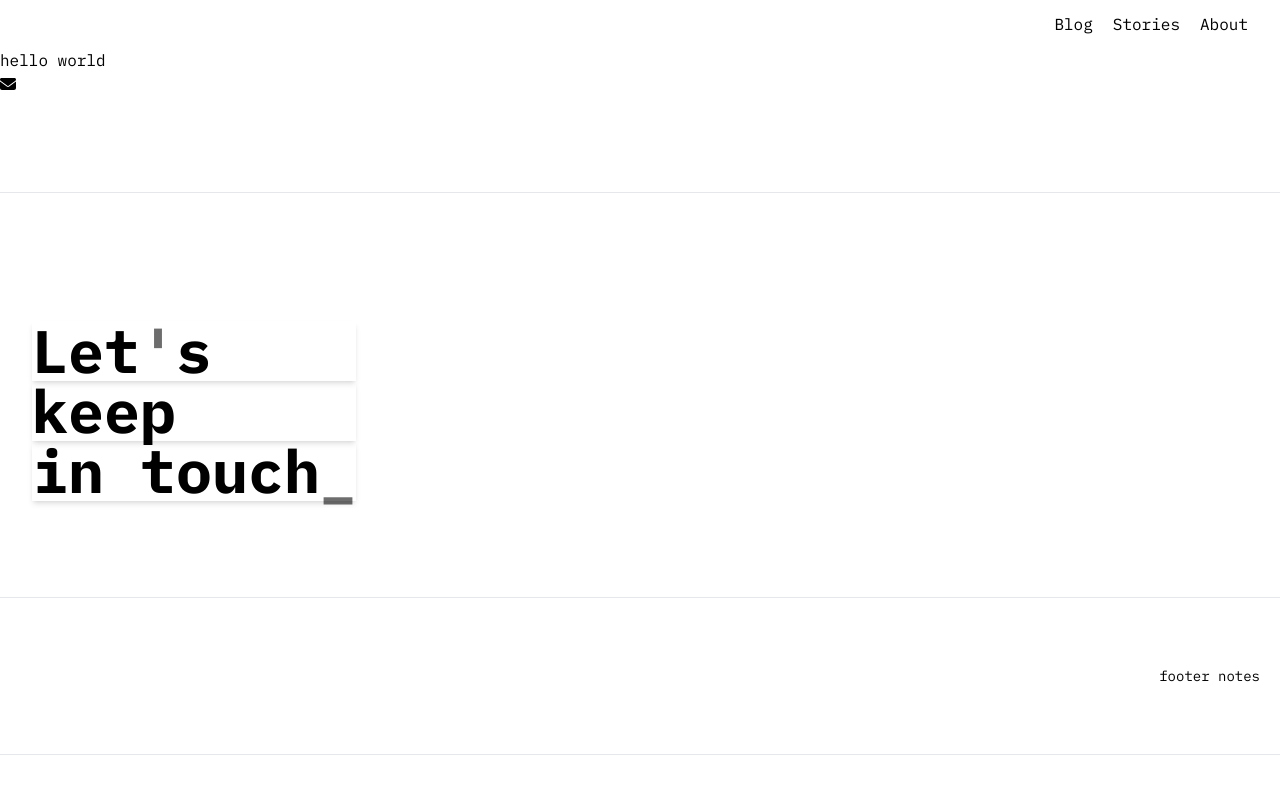
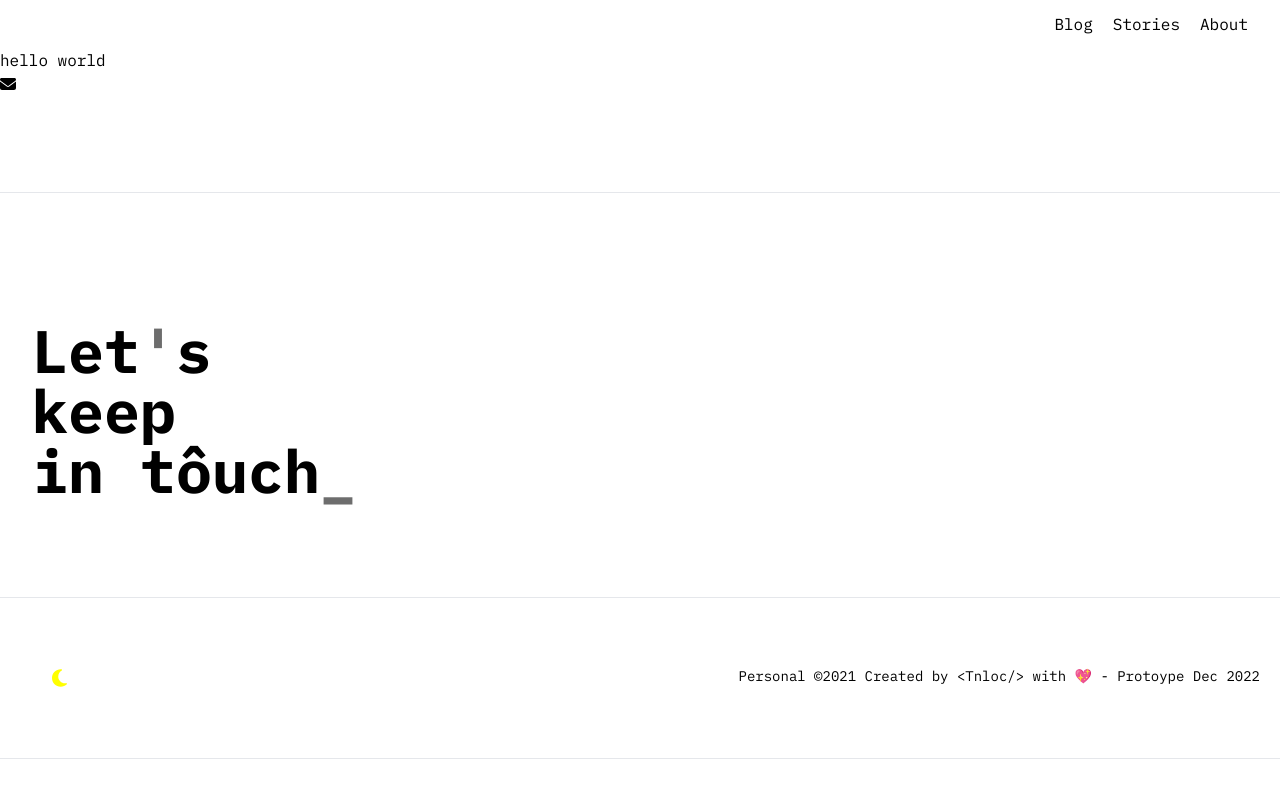
Before and after one commit to tanloc0598/internal-tnloc-persona-next, a Next.js app: page / in a window 1280 px wide. Shown: the top 798 px of the page. Built offline with nearby package versions, Linux system fonts and the light colour scheme.

Commit message:
[add] LightSwitcher components - static

```diff
--- a/components/commons/footer.tsx
+++ b/components/commons/footer.tsx
@@ -1,3 +1,5 @@
+import LightSwitcher from "./lightSwitcher";
+
 export default function Footer() {
   return (
     <div className="mt-10">
@@ -10,19 +12,19 @@ export default function Footer() {
         <div className="flex items-stretch p-3 md:p-8 mt-24 mb-16">
           <div className="self-center">
             <p
-              className="text-4xl font-extrabold md:text-6xl subpixel-antialiased leading-none shadow-md"
+              className="text-4xl font-extrabold md:text-6xl subpixel-antialiased leading-none "
             >
               <span>Let</span><span className="blink_me">{"'"}</span><span>s</span>
             </p>
             <p
-              className="text-4xl font-extrabold md:text-6xl subpixel-antialiased leading-none shadow-md"
+              className="text-4xl font-extrabold md:text-6xl subpixel-antialiased leading-none "
             >
               <span>keep</span>
             </p>
             <p
-              className="text-4xl font-extrabold md:text-6xl subpixel-antialiased leading-none shadow-md"
+              className="text-4xl font-extrabold md:text-6xl subpixel-antialiased leading-none "
             >
-              <span className="">in touch</span><span className="blink_me">_</span>
+              <span className="">in tôuch</span><span className="blink_me">_</span>
             </p>
             <p className="subpixel-antialiased leading-none">
               {/* <Social /> */}
@@ -34,19 +36,20 @@ export default function Footer() {
         <div className="md:container md:mx-auto pl-3 md:pl-8">
           <div className="md:grid md:grid-cols-2 md:gap-2 grid-flow-row">
             <div className="grid grid-cols-2 md:grid-cols-12">
-              {/* <div className="">
-              <light-switcher />
+              <div className="">
+              <LightSwitcher />
             </div>
             <div className="md:col-span-3">
-              <language-switcher />
-            </div> */}
+              {/* <language-switcher /> */}
+            </div>
             </div>
             <div
               className="m-5 text-sm align-middle text-center md:text-right"
             >
               <span
               ><a href="https://github.com/tanloc0598/tnloc-persona">
-                  {/* {{$config.footer}} */} footer notes
+                  {/* {{$config.footer}} */}
+                  Personal ©2021 Created by {'<Tnloc/>'} with 💖 - Protoype Dec 2022
                 </a></span
               >
             </div>
--- /dev/null
+++ b/components/commons/lightSwitcher.tsx
@@ -0,0 +1,16 @@
+import { faMoon, faSun } from "@fortawesome/free-solid-svg-icons";
+import { FontAwesomeIcon } from "@fortawesome/react-fontawesome";
+
+export default function LightSwitcher() {
+    const dark = false // TODO: check light here
+    return (<>
+        <div className="m-5">
+            {!dark ? <div>
+                <FontAwesomeIcon icon={faMoon} size="lg" color="yellow" />
+            </div> :
+                <div>
+                    <FontAwesomeIcon icon={faSun} size="lg" color="grey" />
+                </div>}
+        </div>
+    </>)
+}
```
